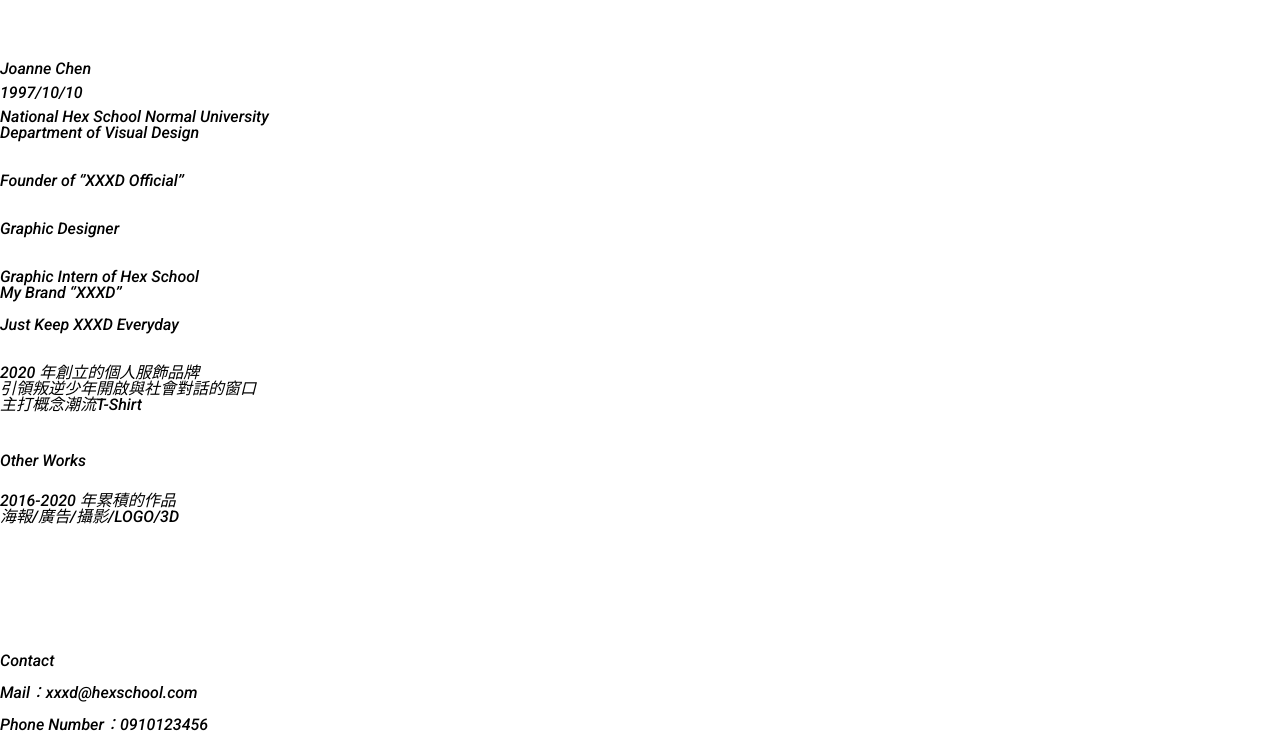
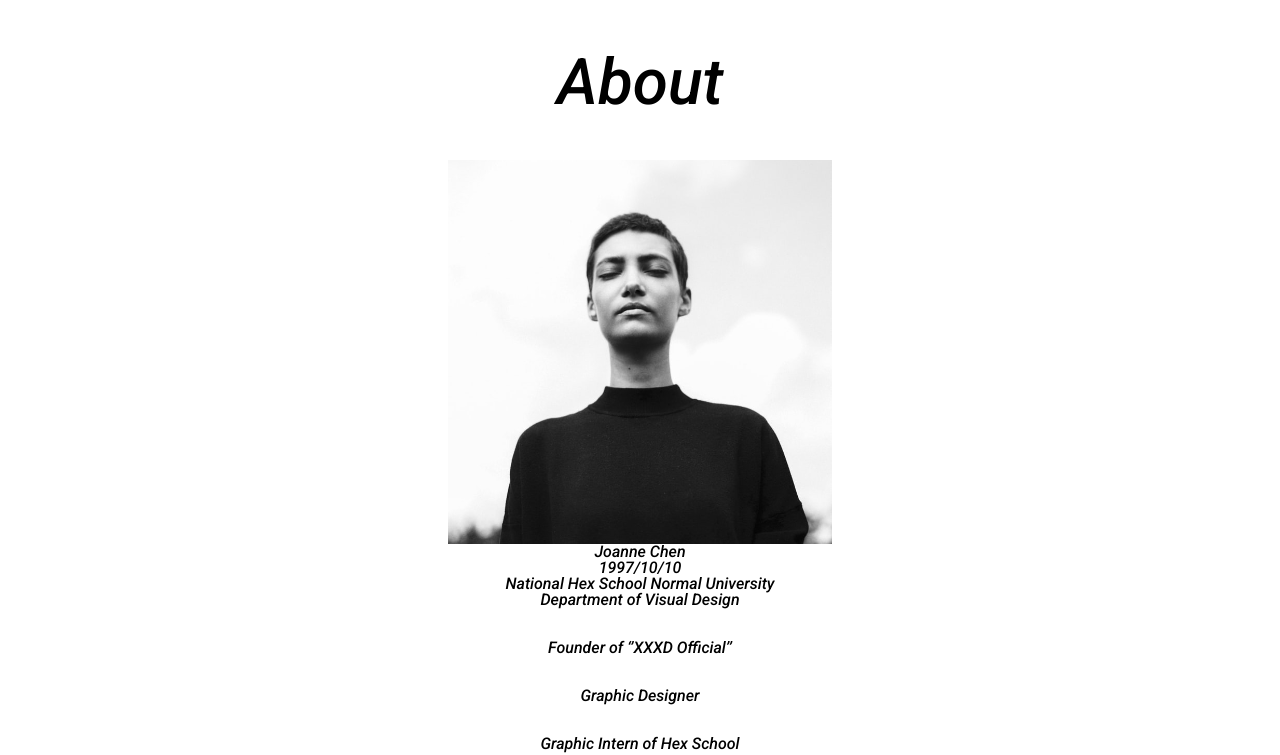
Before and after one commit to zshao1031/PersonalWebsiteLayout, a plain HTML site: page index.html in a window 1280 px wide. Shown: the part 819-1574 px from the top of the page. Before the commit the page ends 1553 px from the top, so only its background shows below. Drawn offline with Linux system fonts and the light colour scheme.

Commit message:
更新內容

```diff
--- a/index.html
+++ b/index.html
@@ -24,7 +24,7 @@
 
     <!--首頁 個人介紹區-->
     <div class="area_Profile flex-cc">
-        <!--垂直&水平置中用容器-->
+        <!--被flex置中用的容器-->
         <div class="area_Profile__flexItem">
             <p class="lh-42">Here’s</p>
             <h1>JOANNE</h1>
@@ -39,83 +39,83 @@
         </div>
     </div>
 
-    <!--About 關於區-->
+    <!--About區-->
     <div class="area_About">
-        <h2 class="mt-64">About</h2>
-        <img src="" alt="" class="photo mt-40">
-        <p class="mt-24">Joanne Chen</p>
-        <p class="mt-8">1997/10/10</p>
-        <p class="mt-8">National Hex School Normal University</p>
-        <p>Department of Visual Design</p>
+        <h2 class="areaTitle ta-c">About</h2>
+        <img src="image/about.png" alt="" class="photo m-0a mt-40">
+        <p class="ta-c mt-24">Joanne Chen</p>
+        <p class="ta-c mt-8" ta-c>1997/10/10</p>
+        <p class="ta-c mt-8">National Hex School Normal University</p>
+        <p class="ta-c">Department of Visual Design</p>
         <ul class="workList mt-24 pb-56">
-            <li class="mt-32">Founder of ‘’XXXD Official’’</li>
-            <li class="mt-32">Graphic Designer</li>
-            <li class="mt-32">Graphic Intern of Hex School</li>
+            <li class="ta-c mt-32">Founder of ‘’XXXD Official’’</li>
+            <li class="ta-c mt-32">Graphic Designer</li>
+            <li class="ta-c mt-32">Graphic Intern of Hex School</li>
         </ul>
     </div>
 
-    <!--My Brand 我的品牌區-->
+    <!--My Brand區-->
     <div class="area_MyBrand">
         <div class="container">
-            <h2 class="mt-64">My Brand ‘’XXXD’’</h2>
-            <p class="mt-16">Just Keep XXXD Everyday</p>
-            <p class="mt-32">2020 年創立的個人服飾品牌</p>
-            <p>引領叛逆少年開啟與社會對話的窗口</p>
-            <p>主打概念潮流T-Shirt</p>
-            <img src="image/" alt="" class="mt-68 pc-66">
-            <img src="image/" alt="" class="mt-40 pc-49">
-            <img src="" alt="" class="mt-40 pc-49">
+            <h2 class="areaTitle c-s ta-c mt-64">My Brand ‘’XXXD’’</h2>
+            <p class="c-s ta-c mt-16">Just Keep XXXD Everyday</p>
+            <p class="c-s ta-c mt-32">2020 年創立的個人服飾品牌</p>
+            <p class="c-s ta-c mt-16">引領叛逆少年開啟與社會對話的窗口</p>
+            <p class="c-s ta-c mt-16">主打概念潮流T-Shirt</p>
+            <img src="image/myBrand1.png" alt="" class="m-0a mt-68 w-pc-66">
+            <img src="image/myBrand2.png" alt="" class="mt-40 w-pc-49">
+            <img src="image/myBrand3.png" alt="" class="mt-40 w-pc-49">
         </div>
     </div>
 
-    <!--Other Works 其他工作區-->
+    <!--Other Works區-->
     <div class="area_OtherWorks">
         <div class="container">
-            <h2>Other Works</h2>
-            <p class="mt-24">2016-2020 年累積的作品</p>
-            <p>海報/廣告/攝影/LOGO/3D</p>
+            <h2 class="areaTitle c-p ta-c">Other Works</h2>
+            <p class="c-p ta-c mt-24">2016-2020 年累積的作品</p>
+            <p class="c-p ta-c">海報/廣告/攝影/LOGO/3D</p>
             <ul class="pictureList mt-56">
-                <li class="pc-32">
-                    <img src="" alt="">
-                    <h3></h3>
+                <li class="w-pc-32">
+                    <img src="image/otherWorks1.png" alt="">
+                    <h3>海報設計/2017</h3>
                 </li>
-                <li class="pc-32">
-                    <img src="" alt="">
-                    <h3></h3>
+                <li class="w-pc-32">
+                    <img src="image/otherWorks2.png" alt="">
+                    <h3>海報設計/2018</h3>
                 </li>
-                <li class="pc-32">
-                    <img src="" alt="">
-                    <h3></h3>
+                <li class="w-pc-32">
+                    <img src="image/otherWorks3.png" alt="">
+                    <h3>海報設計/2018</h3>
                 </li>
-                <li class="pc-49 mt-56">
-                    <img src="" alt="">
-                    <h3></h3>
+                <li class="w-pc-49 mt-56">
+                    <img src="image/otherWorks4.png" alt="">
+                    <h3>海報設計/2019</h3>
                 </li>
-                <li class="pc-49 mt-56">
-                    <img src="" alt="">
-                    <h3></h3>
+                <li class="w-pc-49 mt-56">
+                    <img src="image/otherWorks5.png" alt="">
+                    <h3>海報設計/2019</h3>
                 </li>
-                <li class="pc-32 mt-56">
-                    <img src="" alt="">
-                    <h3></h3>
+                <li class="w-pc-32 mt-56">
+                    <img src="image/otherWorks6.png" alt="">
+                    <h3>海報設計/2019</h3>
                 </li>
-                <li class="pc-32 mt-56">
-                    <img src="" alt="">
-                    <h3></h3>
+                <li class="w-pc-32 mt-56">
+                    <img src="image/otherWorks7.png" alt="">
+                    <h3>海報設計/2018</h3>
                 </li>
-                <li class="pc-32 mt-56">
-                    <img src="" alt="">
-                    <h3></h3>
+                <li class="w-pc-32 mt-56">
+                    <img src="image/otherWorks8.png" alt="">
+                    <h3>海報設計/2020</h3>
                 </li>
             </ul>
         </div>
     </div>
 
-    <!--Contact 表尾聯絡區-->
+    <!--Contact區-->
     <footer class="area_Contact">
-        <h2 class="mt-64">Contact</h2>
-        <p class="mt-16">Mail：<a>xxxd@hexschool.com</a></p>
-        <p class="mt-16">Phone Number：<a>0910123456</a></p>
+        <h2 class="areaTitle c-s ta-c mt-64">Contact</h2>
+        <p class="c-s ta-c mt-16">Mail：<a>xxxd@hexschool.com</a></p>
+        <p class="c-s ta-c mt-16">Phone Number：<a>0910123456</a></p>
     </footer>
 
 </body>
--- a/style/all.scss
+++ b/style/all.scss
@@ -2,12 +2,9 @@
 /*【變數設定】*/
 
 /*使用顏色*/
-$color_White: #ffffff;
-$color_Black: #000000;
-$color_Red: #A00404;
-$color_LightGray: #96A9C4;
-$color_DarkGray: #415165;
-$color_Blue: #96E9F6;
+$color_Primary: #000000;
+$color_Secondary: #FFFFFF;
+$color_Adorn: #891818;
 
 /*使用字體粗細*/
 $fw_Medium: 500;
@@ -24,11 +21,6 @@
 	        box-sizing: border-box;
 }
 
-// /*版面水平置中容器*/
-// .container{
-//     max-width: 1200px;
-//     margin: 0 auto;
-// }
 
 /*字型設定*/
 body{
@@ -36,9 +28,30 @@
     font-style: italic;
 }
 
+/*字體粗細*/
+.fw-I{font-weight: 500;}
+.fw-II{font-weight: 700;}
+.fw_III{font-weight: 900;}
+
+
+
 /*使圖片不會在下方多出2~3px空間*/
 img{
-    vertical-align: middle;
+    //vertical-align: middle;
+    display: block;
+}
+
+/*置中對齊，框住範圍的容器*/
+.container{
+    margin: 0 auto;
+    max-width: 1200px;
+    display: flex;
+    flex-wrap: wrap;
+    justify-content: space-between;
+
+    h2, p, ul{
+        width: 100%;
+    }
 }
 
 /*===========================*/
@@ -61,27 +74,27 @@
 
 
 
-
 /*===========================*/
+/*【個人介紹區】*/
 .area_Profile{
     width: 100vw;
     height: 100vh;
     background-image: url(../image/banner.png);
     background-repeat: no-repeat;
-    background-size: auto 100%;
     background-position: center center;
 }
 
+/*中間的文字內容等*/
 .area_Profile__flexItem{
 
     p{
-        color: #FFFFFF;
+        color: $color_Secondary;
         font-weight: $fw_Bold;
         font-size: 24px;
     }
 
     h1{
-        color: #FFFFFF;
+        color: $color_Secondary;
         font-weight: $fw_Black;
         font-size: 80px;
         line-height: 94px;
@@ -89,6 +102,7 @@
 
 }
 
+/*社群網頁的按鈕設定*/
 .snsIconList__flexItem{
     display: block;
     width: 60px;
@@ -110,37 +124,102 @@
     &:hover{background-image: url(../image/YT_hover.svg);}
 }
 
-
+/*===========================*/
+/*【About區】*/
+.area_About{
+    background: $color_Secondary;
+    padding-top: 64px;
+    padding-bottom: 56px;
+}
 
 
 
 
 
 /*===========================*/
-/*【拆分出來設定行高】*/
+/*【My Brand區】*/
+.area_MyBrand{
+    background: $color_Primary;
+    padding-top: 64px;
+    padding-bottom: 160px;
+}
+
+
+/*===========================*/
+/*【Other Works區】*/
+.area_OtherWorks{
+    background: $color_Secondary;
+    padding-top: 64px;
+    padding-bottom: 160px;
+}
+
+.pictureList{
+    display: flex;
+    flex-wrap: wrap;
+    justify-content: space-between;
+
+    li{
+        margin-top: 56px;
+    }
+
+    h3{
+        text-align: center;
+        margin-top: 16px;
+    }
+}
+
+
+/*===========================*/
+/*【Contact區】*/
+.area_Contact{
+    background: $color_Primary;
+    padding-top: 64px;
+    padding-bottom: 80px;
+}
+
+
+
+/*===========================*/
+/*【通用標籤區】*/
+
+/*區域大標題*/
+.areaTitle{
+    font-size: 64px;
+    line-height: 75px;
+    font-weight: 500;
+}
+
+/*水平置中對齊*/
+.m-0a{margin: 0 auto;}
+.ta-c{text-align: center;}
+
+
+/*網頁主色、次要色、點綴色*/
+.c-p{color: $color_Primary;}
+.c-s{color: $color_Secondary;}
+.c-a{color: $color_Adorn;}
+
+
+/*linbe-height行高*/
 .lh-36{line-height: 36px;}
 .lh-42{line-height: 42px;}
 
-/*===========================*/
-/*【向左推出空間設定】*/
+/*寬度百分比*/
+.w-pc-32{width: 32%;}
+.w-pc-49{width: 49%;}
+.w-pc-66{width: 66%;}
+
+/*margin左推*/
 .ml-16{margin-left: 16px;}
 
-/*===========================*/
-/*【向上推出空間設定】*/
+
+/*margin上推*/
+.mt-16{margin-top: 16px;}
 .mt-32{margin-top: 32px;}
+.mt-40{margin-top: 40px;}
 .mt-48{margin-top: 48px;}
-
-
-
-.mt-8{margin-top: 8px;}
-.mt-16{margin-top: 16px;}
-.mt-20{margin-top: 20px;}
-.mt-24{margin-top: 24px;}
-
-.mt-40{margin-top: 40px;}
-.mt-47{margin-top: 47px;}
-
-.mt-72{margin-top: 72px;}
+.mt-56{margin-top: 56px;}
+.mt-68{margin-top: 68px;}
 
 /*※放在最後面是因為這樣才不會被有設margin:0 auto;的蓋掉*/
 /*===========================*/
```
Also changed, not shown: style/all.css, 1 other file.
